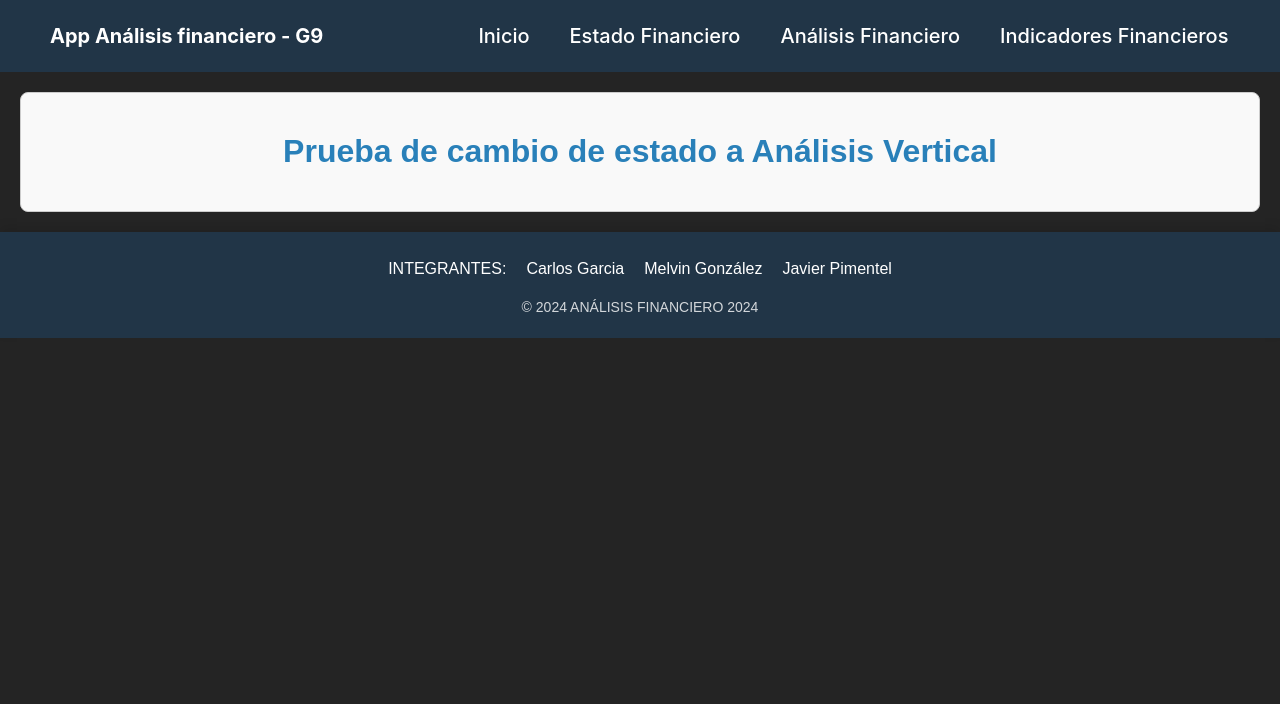
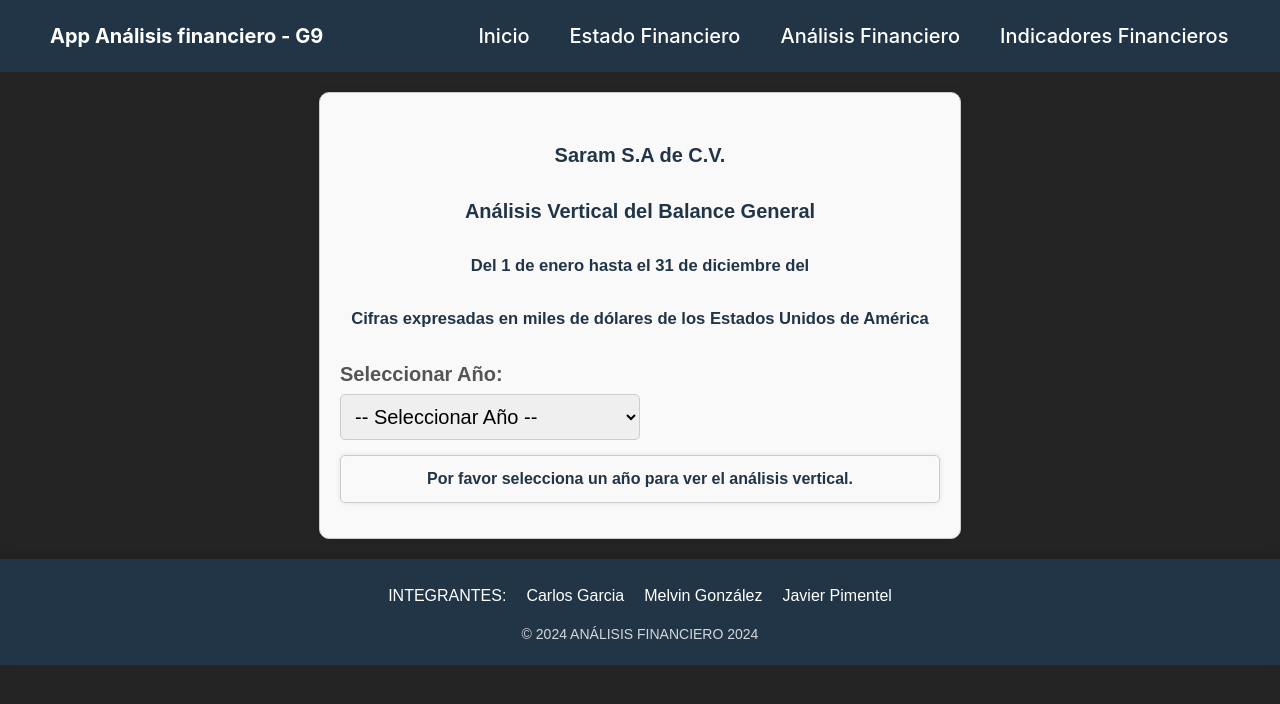
Before and after one commit to melagora/app-ANF135-2024, a React (Vite) app: page /analisis-vertical in a window 1280 px wide. Shown: the top 704 px of the page. Built offline with nearby package versions, Linux system fonts and the light colour scheme.

Commit message:
analisis vertical

```diff
--- a/src/assets/components/AnalisisVertical.jsx
+++ b/src/assets/components/AnalisisVertical.jsx
@@ -1,9 +1,113 @@
-import React from 'react'
+import React, { useState } from "react";
+import '../css/IndicadoresFinancieros.css'; // Asegúrate de importar el CSS
 
-export default function AnalisisVertical() {
+function AnalisisVertical() {
+  const [añoSeleccionado, setAñoSeleccionado] = useState('');
+  const [balanceData, setBalanceData] = useState(null);
+
+  const handleAñoChange = (e) => {
+    const año = e.target.value;
+    setAñoSeleccionado(año);
+
+    const balances = JSON.parse(localStorage.getItem('balances'));
+    if (balances && balances[año]) {
+      setBalanceData(balances[año]);
+    } else {
+      setBalanceData(null);
+    }
+  };
+
+  // Función para formatear los números
+  const formatearNumero = (numero) => {
+    return parseFloat(numero).toLocaleString('en-US', { minimumFractionDigits: 2, maximumFractionDigits: 2 });
+  };
+
+  const calcularPorcentaje = (parte, total) => {
+    return total ? ((parte / total) * 100).toFixed(2) + '%' : '0.00%';
+  };
+
   return (
-    <div className="info">
-      <h1>Prueba de cambio de estado a Análisis Vertical</h1>
+    <div className="estado-container">
+      <div className="centrar">
+        <h4>Saram S.A de C.V.</h4>
+        <h4>Análisis Vertical del Balance General</h4>
+        <h5>Del 1 de enero hasta el 31 de diciembre del {añoSeleccionado}</h5>
+        <h5>Cifras expresadas en miles de dólares de los Estados Unidos de América</h5>
+      </div>
+
+      <div className="form-group">
+        <label>Seleccionar Año:</label>
+        <select onChange={handleAñoChange} value={añoSeleccionado}>
+          <option value="">-- Seleccionar Año --</option>
+          <option value="2023">2023</option>
+          <option value="2022">2022</option>
+          <option value="2021">2021</option>
+          <option value="2020">2020</option>
+          <option value="2019">2019</option>
+        </select>
+      </div>
+
+      {balanceData ? (
+        <div>
+          <h4>ACTIVOS</h4>
+          <h5>ACTIVO CORRIENTE</h5>
+          <ul>
+            <li>Efectivo y Equivalentes al Efectivo: {formatearNumero(balanceData.efectivo)} ({calcularPorcentaje(balanceData.efectivo, balanceData.totalActivos)})</li>
+            <li>Inversiones Financieras a Corto Plazo: {formatearNumero(balanceData.inversionesCortoPlazo)} ({calcularPorcentaje(balanceData.inversionesCortoPlazo, balanceData.totalActivos)})</li>
+            <li>Deudores Comerciales y Otras Cuentas por Cobrar: {formatearNumero(balanceData.deudoresComerciales)} ({calcularPorcentaje(balanceData.deudoresComerciales, balanceData.totalActivos)})</li>
+            <li>Inventarios: {formatearNumero(balanceData.inventarios)} ({calcularPorcentaje(balanceData.inventarios, balanceData.totalActivos)})</li>
+            <li>Pagos Anticipados: {formatearNumero(balanceData.pagosAnticipados)} ({calcularPorcentaje(balanceData.pagosAnticipados, balanceData.totalActivos)})</li>
+          </ul>
+          <h5>TOTAL ACTIVO CORRIENTE: {formatearNumero(balanceData.totalActivoCorriente)} ({calcularPorcentaje(balanceData.totalActivoCorriente, balanceData.totalActivos)})</h5>
+
+          <h5>ACTIVO NO CORRIENTE</h5>
+          <ul>
+            <li>Propiedad, Planta y Equipo (neto): {formatearNumero(balanceData.propiedadPlantaEquipo)} ({calcularPorcentaje(balanceData.propiedadPlantaEquipo, balanceData.totalActivos)})</li>
+            <li>Activo Biológico: {formatearNumero(balanceData.activoBiologico)} ({calcularPorcentaje(balanceData.activoBiologico, balanceData.totalActivos)})</li>
+            <li>Intangibles: {formatearNumero(balanceData.intangibles)} ({calcularPorcentaje(balanceData.intangibles, balanceData.totalActivos)})</li>
+            <li>Inversiones Financieras a Largo Plazo: {formatearNumero(balanceData.inversionesLargoPlazo)} ({calcularPorcentaje(balanceData.inversionesLargoPlazo, balanceData.totalActivos)})</li>
+            <li>Proyectos en Proceso: {formatearNumero(balanceData.proyectosProceso)} ({calcularPorcentaje(balanceData.proyectosProceso, balanceData.totalActivos)})</li>
+          </ul>
+          <h5>TOTAL ACTIVO NO CORRIENTE: {formatearNumero(balanceData.totalActivoNoCorriente)} ({calcularPorcentaje(balanceData.totalActivoNoCorriente, balanceData.totalActivos)})</h5>
+
+          <h5>TOTAL ACTIVO: {formatearNumero(balanceData.totalActivos)}</h5>
+
+          <h4>PASIVOS</h4>
+          <h5>PASIVO CORRIENTE</h5>
+          <ul>
+            <li>Deudas Financieras a Corto Plazo: {formatearNumero(balanceData.deudasCortoPlazo)} ({calcularPorcentaje(balanceData.deudasCortoPlazo, balanceData.totalPasivos)})</li>
+            <li>Deudas Comerciales y Otras Cuentas por Pagar a Corto Plazo: {formatearNumero(balanceData.deudasComerciales)} ({calcularPorcentaje(balanceData.deudasComerciales, balanceData.totalPasivos)})</li>
+            <li>Beneficios a Empleados a Corto Plazo: {formatearNumero(balanceData.beneficiosEmpleados)} ({calcularPorcentaje(balanceData.beneficiosEmpleados, balanceData.totalPasivos)})</li>
+            <li>Impuestos por Pagar: {formatearNumero(balanceData.impuestosPorPagar)} ({calcularPorcentaje(balanceData.impuestosPorPagar, balanceData.totalPasivos)})</li>
+            <li>Dividendos por Pagar: {formatearNumero(balanceData.dividendosPorPagar)} ({calcularPorcentaje(balanceData.dividendosPorPagar, balanceData.totalPasivos)})</li>
+          </ul>
+          <h5>TOTAL PASIVO CORRIENTE: {formatearNumero(balanceData.totalPasivoCorriente)} ({calcularPorcentaje(balanceData.totalPasivoCorriente, balanceData.totalPasivos)})</h5>
+
+          <h5>PASIVO NO CORRIENTE</h5>
+          <ul>
+            <li>Deudas Financieras a Largo Plazo: {formatearNumero(balanceData.deudasLargoPlazo)} ({calcularPorcentaje(balanceData.deudasLargoPlazo, balanceData.totalPasivos)})</li>
+            <li>Provisiones y Otros Pasivos a Largo Plazo: {formatearNumero(balanceData.provisiones)} ({calcularPorcentaje(balanceData.provisiones, balanceData.totalPasivos)})</li>
+          </ul>
+          <h5>TOTAL PASIVO NO CORRIENTE: {formatearNumero(balanceData.totalPasivoNoCorriente)} ({calcularPorcentaje(balanceData.totalPasivoNoCorriente, balanceData.totalPasivos)})</h5>
+
+          <h5>TOTAL PASIVO: {formatearNumero(balanceData.totalPasivos)}</h5>
+
+          <h4>PATRIMONIO</h4>
+          <ul>
+            <li>Capital Social: {formatearNumero(balanceData.capitalSocial)} ({calcularPorcentaje(balanceData.capitalSocial, balanceData.totalPatrimonio)})</li>
+            <li>Reservas: {formatearNumero(balanceData.reservas)} ({calcularPorcentaje(balanceData.reservas, balanceData.totalPatrimonio)})</li>
+            <li>Resultados Acumulados: {formatearNumero(balanceData.resultadosAcumulados)} ({calcularPorcentaje(balanceData.resultadosAcumulados, balanceData.totalPatrimonio)})</li>
+            <li>Resultados del Ejercicio: {formatearNumero(balanceData.resultadosEjercicio)} ({calcularPorcentaje(balanceData.resultadosEjercicio, balanceData.totalPatrimonio)})</li>
+            <li>Ajustes y Efectos por Valuación y Cambio de Valor: {formatearNumero(balanceData.ajustesEfectosValuacion)} ({calcularPorcentaje(balanceData.ajustesEfectosValuacion, balanceData.totalPatrimonio)})</li>
+          </ul>
+          <h5>TOTAL PATRIMONIO: {formatearNumero(balanceData.totalPatrimonio)}</h5>
+
+          <h5>TOTAL PASIVO Y PATRIMONIO: {formatearNumero(balanceData.totalPasivosPatrimonio)}</h5>
+        </div>
+      ) : (
+        <p>Por favor selecciona un año para ver el análisis vertical.</p>
+      )}
     </div>
-  )
+  );
 }
+export default AnalisisVertical;
```
Also changed, not shown: src/assets/css/IndicadoresFinancieros.css (+9 -9 lines), src/index.css (line endings or trailing spaces).
